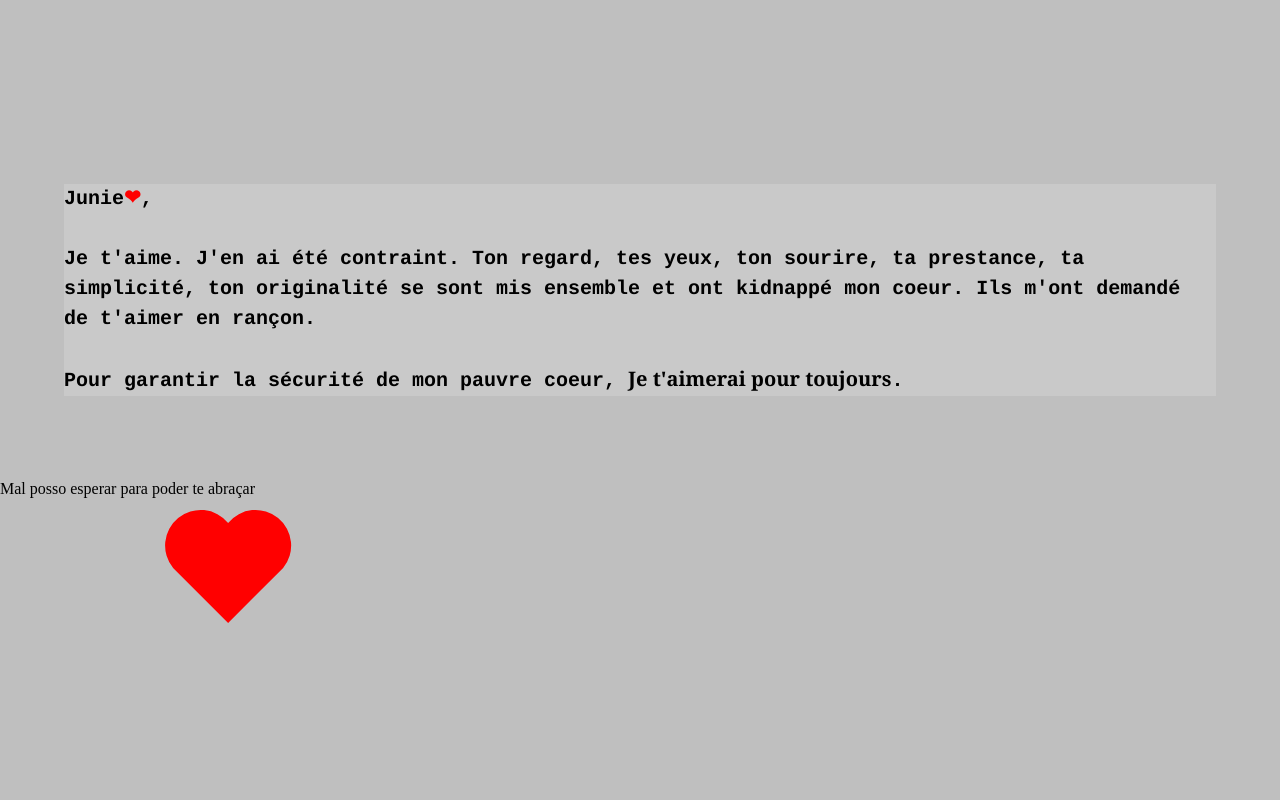
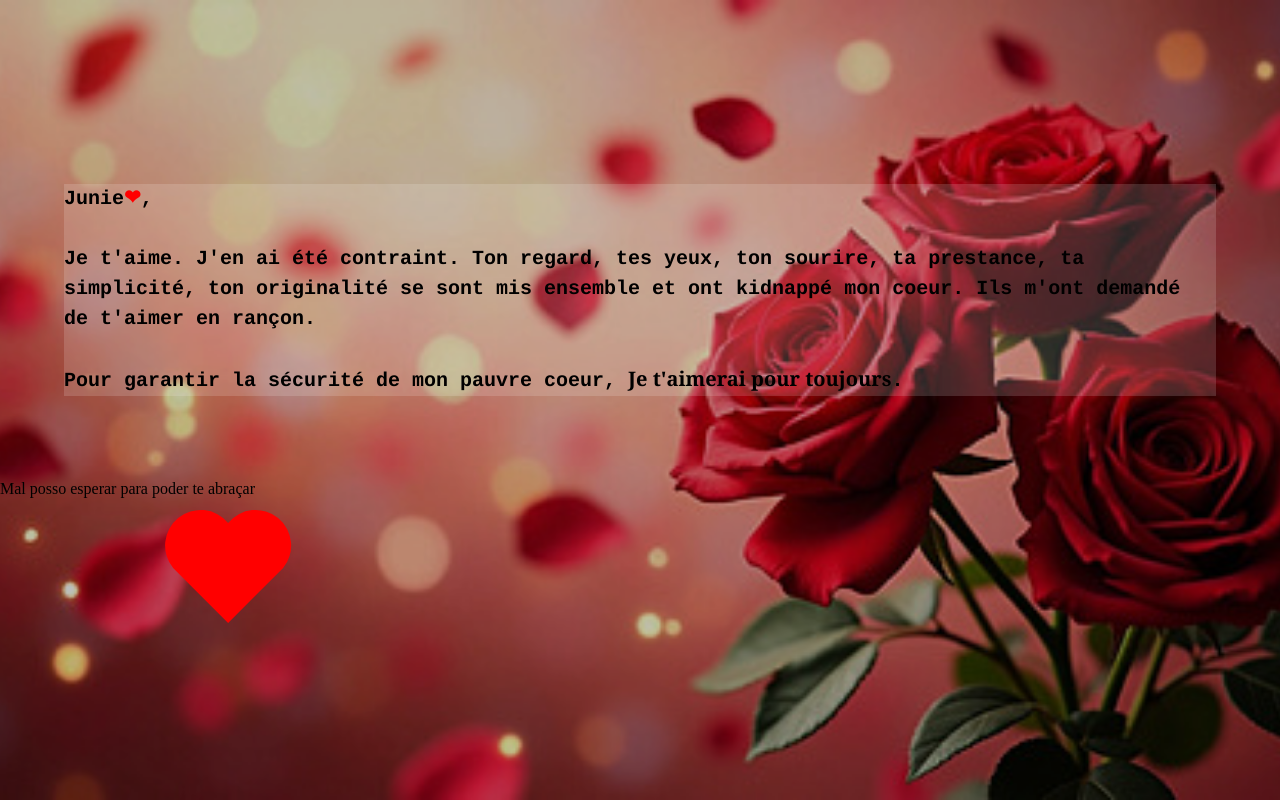
Before and after one commit to Wes005/valentine, a plain HTML site: page index.html in a window 1280 px wide. Drawn offline with Linux system fonts and the light colour scheme.

Commit message:
Update card.css

```diff
--- a/card.css
+++ b/card.css
@@ -7,7 +7,7 @@
     position:relative;
     width:100%;
     min-height: 100vh;
-    background-image: url("image/flowers.jpg");
+    background-image: url("flowers.jpg");
     background-size: cover;
     background-position: center;
     background-repeat: no-repeat;
@@ -62,4 +62,5 @@
         font-size: 16px;
         margin: 6%;
     }
+
 }
```
